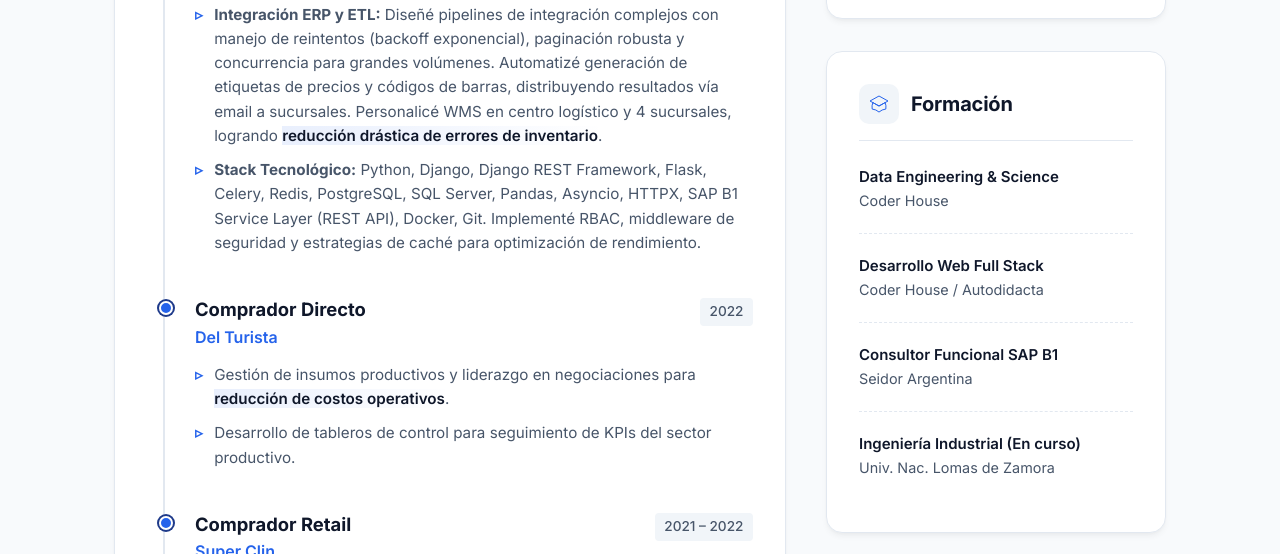
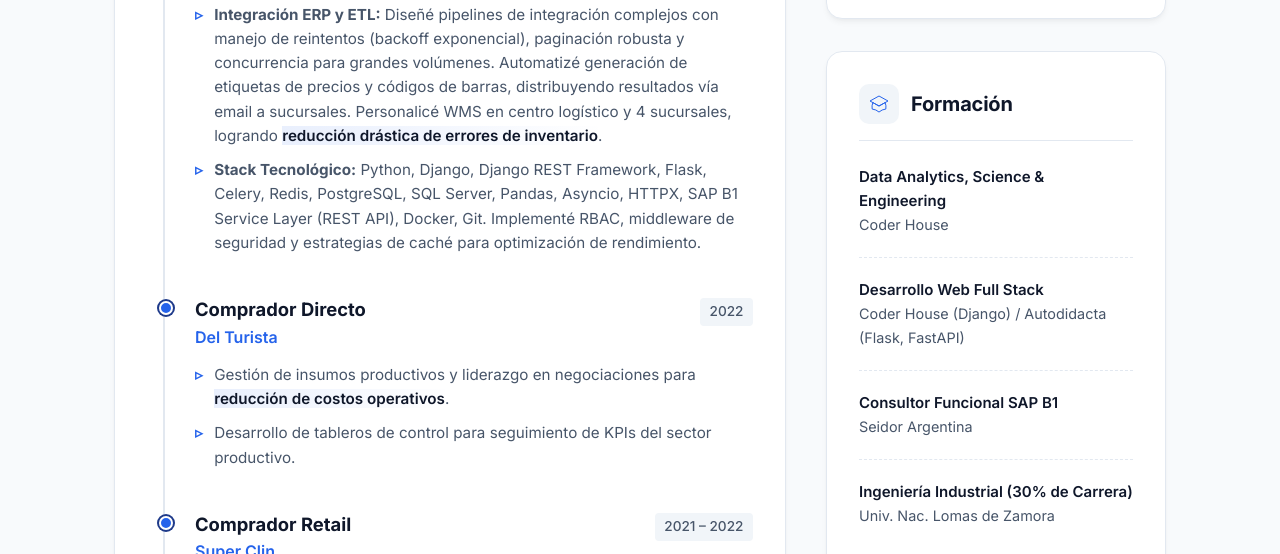
Before and after one commit to Braian29/CV, a plain HTML site: page index.html in a window 1280 px wide. Shown: the part 1437-1991 px from the top of the page. Drawn offline with nearby package versions, Linux system fonts and the light colour scheme; a web font is replaced by a local one.

Commit message:
Landing Mejorada

```diff
--- a/index.html
+++ b/index.html
@@ -713,13 +713,13 @@
           </div>
 
           <div class="edu-item">
-            <span class="edu-degree">Data Engineering & Science</span>
+            <span class="edu-degree">Data Analytics, Science & Engineering</span>
             <span class="edu-school">Coder House</span>
           </div>
 
           <div class="edu-item">
             <span class="edu-degree">Desarrollo Web Full Stack</span>
-            <span class="edu-school">Coder House / Autodidacta</span>
+            <span class="edu-school">Coder House (Django) / Autodidacta (Flask, FastAPI)</span>
           </div>
 
           <div class="edu-item">
@@ -728,7 +728,7 @@
           </div>
 
           <div class="edu-item">
-            <span class="edu-degree">Ingeniería Industrial (En curso)</span>
+            <span class="edu-degree">Ingeniería Industrial (30% de Carrera)</span>
             <span class="edu-school">Univ. Nac. Lomas de Zamora</span>
           </div>
         </div>
```
